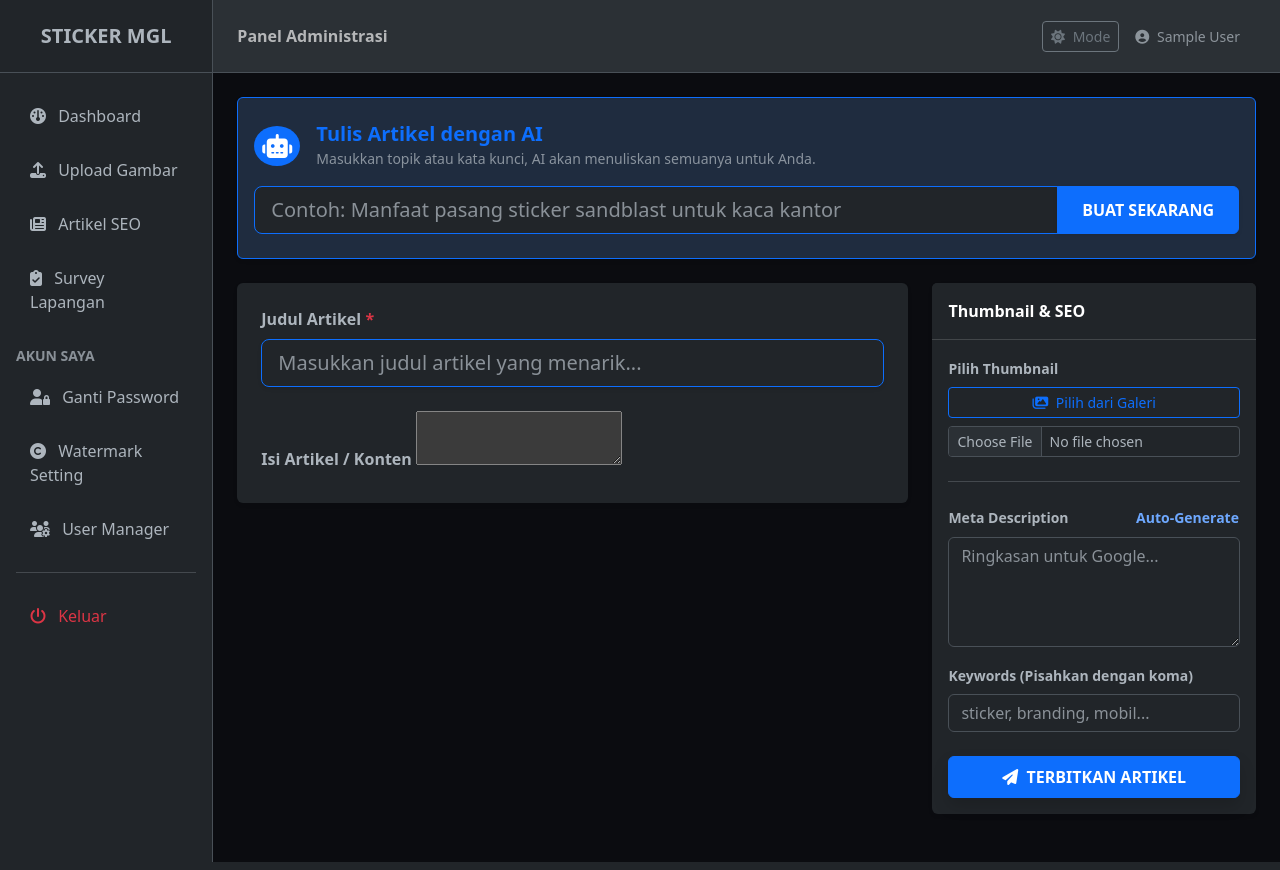
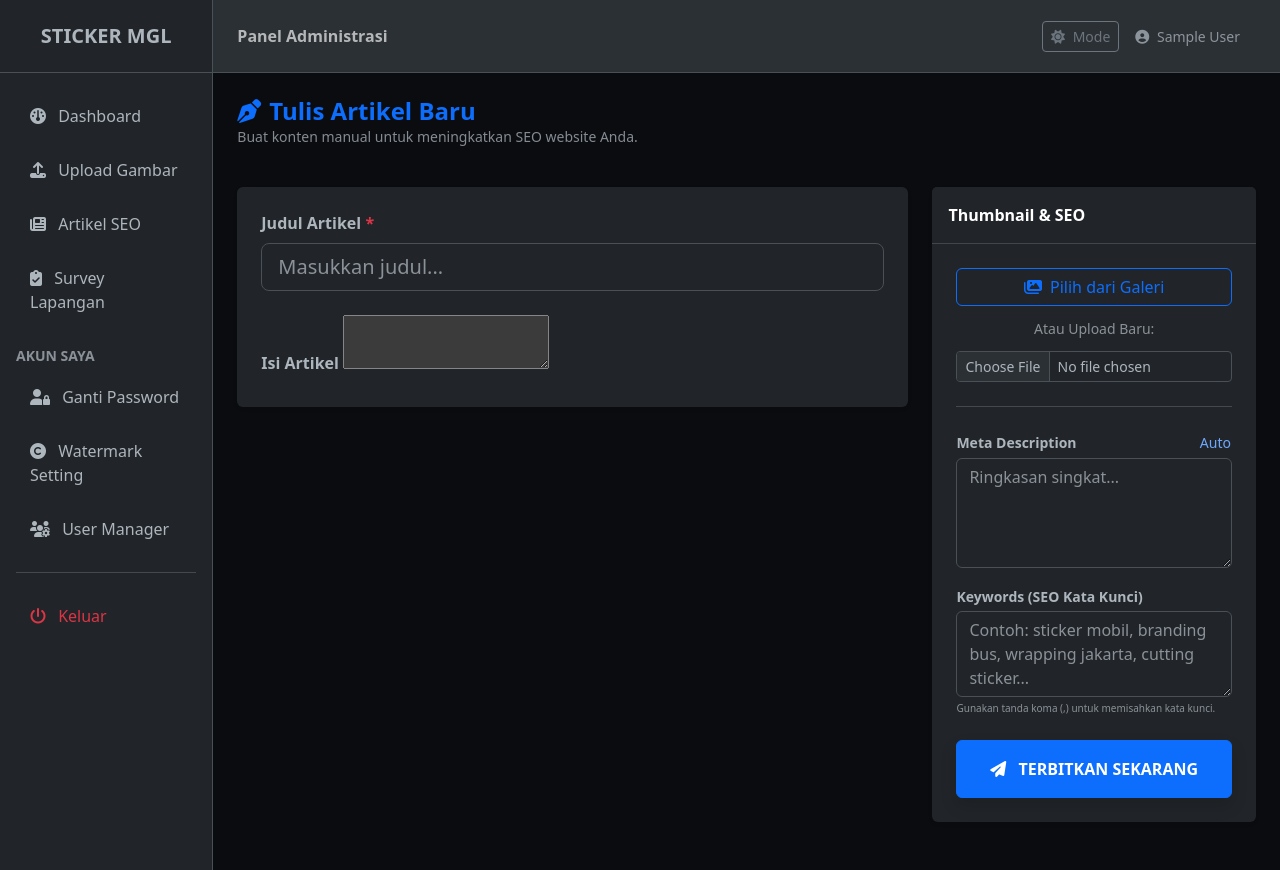
Before and after one commit to dziie-id/mgl, a PHP site: page /admin/artikel-tambah.php in a window 1280 px wide. Run offline with PHP 8.4, Linux system fonts and the light colour scheme; the visitor is signed in with stand-in values (Sample User, id 1); data that the repository does not hold is empty; a stand-in replaces the project's code that opens the database connection; some libraries are stand-ins or nearby versions.

Commit message:
update admin/artikel-tambah.php

```diff
--- a/admin/artikel-tambah.php
+++ b/admin/artikel-tambah.php
@@ -1,14 +1,10 @@
 <?php
 include '../includes/db.php';
 include 'functions.php';
-if (session_status() === PHP_SESSION_NONE) {
-    session_start();
-}
-if (!isset($_SESSION['admin_logged_in'])) {
-    header("Location: login.php");
-    exit;
-}
+if (session_status() === PHP_SESSION_NONE) { session_start(); }
+if (!isset($_SESSION['admin_logged_in'])) { header("Location: login.php"); exit; }
 
+// --- LOGIKA SIMPAN ARTIKEL ---
 if (isset($_POST['simpan_artikel'])) {
     $judul = $_POST['judul'];
     $slug  = strtolower(trim(preg_replace('/[^A-Za-z0-9-]+/', '-', $judul)));
@@ -28,84 +24,97 @@ if (isset($_POST['simpan_artikel'])) {
 
     $stmt = $pdo->prepare("INSERT INTO articles (judul, slug, konten, thumbnail, meta_desc, keyword) VALUES (?, ?, ?, ?, ?, ?)");
     $stmt->execute([$judul, $slug, $konten, $thumb_name, $meta_desc, $keyword]);
-    header("Location: artikel.php");
+
     $_SESSION['success'] = "Artikel berhasil diterbitkan!";
-    exit;
+    header("Location: artikel.php"); exit;
 }
 
 include 'header.php';
-$gallery = $pdo->query("SELECT file_name FROM galleries ORDER BY id DESC LIMIT 24")->fetchAll();
+$gallery = $pdo->query("SELECT file_name FROM galleries ORDER BY id DESC LIMIT 32")->fetchAll();
 ?>
 
-<form method="POST" enctype="multipart/form-data">
-    <div class="card border-primary shadow-sm mb-4">
-        <div class="card-body bg-primary bg-opacity-10 py-4">
-            <div class="d-flex align-items-center mb-3">
-                <div class="bg-primary text-white rounded-circle p-2 me-3">
-                    <i class="fa-solid fa-robot fa-xl"></i>
-                </div>
-                <div>
-                    <h5 class="mb-0 fw-bold text-primary">Tulis Artikel dengan AI</h5>
-                    <small class="text-muted">Masukkan topik atau kata kunci, AI akan menuliskan semuanya untuk Anda.</small>
+<style>
+    /* FIX SUMMERNOTE DARK MODE - BIAR TEKS KELIHATAN */
+    [data-bs-theme="dark"] .note-editor { background-color: #1a1a1a !important; border-color: #333 !important; }
+    [data-bs-theme="dark"] .note-editable { background-color: #1a1a1a !important; color: #ffffff !important; }
+    [data-bs-theme="dark"] .note-toolbar { background-color: #222 !important; border-bottom: 1px solid #333 !important; }
+    [data-bs-theme="dark"] .note-btn { background-color: #333 !important; border-color: #444 !important; color: white !important; }
+    [data-bs-theme="dark"] .note-resizebar { background-color: #222 !important; }
+
+    /* GABUNGAN STYLE BARU */
+    .img-picker-box { transition: 0.2s; border: 2px solid transparent; border-radius: 8px; cursor: pointer; }
+    .img-picker-box:hover { border-color: var(--primary); transform: scale(1.02); }
+    .img-selected { border-color: var(--primary) !important; background: rgba(0, 102, 255, 0.1); }
+</style>
+
+<div class="row mb-4">
+    <div class="col">
+        <h4 class="fw-bold text-primary mb-0"><i class="fa-solid fa-pen-nib me-2"></i>Tulis Artikel Baru</h4>
+        <p class="text-muted small">Buat konten manual untuk meningkatkan SEO website Anda.</p>
     </div>
 </div>
 
-            <div class="input-group">
-                <input type="text" id="ai_topic" class="form-control form-control-lg border-primary" placeholder="Contoh: Manfaat pasang sticker sandblast untuk kaca kantor">
-                <button type="button" class="btn btn-primary px-4 fw-bold shadow-sm" id="btn_generate_ai">
-                    <span id="ai_spinner" class="spinner-border spinner-border-sm d-none me-2"></span>
-                    <span id="ai_text">BUAT SEKARANG</span>
-                </button>
-            </div>
-        </div>
-    </div>
+<form method="POST" enctype="multipart/form-data">
     <div class="row g-4">
+        <!-- KIRI: ISI KONTEN -->
         <div class="col-md-8">
-            <div class="card border-0 shadow-sm">
+            <div class="card border-0 shadow-sm mb-4">
                 <div class="card-body p-4">
                     <div class="mb-4">
                         <label class="fw-bold mb-2">Judul Artikel <span class="text-danger">*</span></label>
-                        <input type="text" name="judul" id="post_title" class="form-control form-control-lg border-primary shadow-sm" placeholder="Masukkan judul artikel yang menarik..." required>
+                        <input type="text" name="judul" id="post_title" class="form-control form-control-lg" placeholder="Masukkan judul..." required>
                     </div>
 
                     <div class="mb-0">
-                        <label class="fw-bold mb-2">Isi Artikel / Konten</label>
-                        <textarea name="konten" id="post_content" class="summernote"></textarea>
+                        <label class="fw-bold mb-2">Isi Artikel</label>
+                        <!-- Textarea summernote otomatis kena CSS Fix di atas -->
+                        <textarea name="konten" class="summernote" id="post_content"></textarea>
                     </div>
                 </div>
             </div>
         </div>
 
+        <!-- KANAN: SEO & THUMBNAIL -->
         <div class="col-md-4">
             <div class="card border-0 shadow-sm mb-4">
                 <div class="card-header bg-dark text-white fw-bold py-3">Thumbnail & SEO</div>
-                <div class="card-body">
-                    <div id="preview-area" class="mb-3 text-center p-2 border rounded <?= empty($art['thumbnail']) ? 'd-none' : '' ?>">
-                        <img id="img-chosen" src="" class="img-fluid rounded shadow-sm" style="max-height: 150px;">
+                <div class="card-body p-4">
+
+                    <!-- Preview Thumbnail -->
+                    <div id="preview-area" class="mb-3 text-center p-2 border rounded bg-dark bg-opacity-25 d-none">
+                        <label class="x-small d-block mb-2 fw-bold text-primary">GAMBAR TERPILIH</label>
+                        <img id="img-chosen" src="" class="img-fluid rounded shadow-sm" style="max-height: 180px;">
                         <input type="hidden" name="selected_image" id="input-chosen">
+                        <button type="button" class="btn btn-sm btn-danger mt-2 w-100" id="btn-remove-img">Hapus Gambar</button>
                     </div>
 
-                    <label class="small fw-bold mb-2">Pilih Thumbnail</label>
-                    <div class="d-grid gap-2 mb-3">
-                        <button type="button" class="btn btn-outline-primary btn-sm" data-bs-toggle="modal" data-bs-target="#galleryModal">
-                            <i class="fa-solid fa-images me-1"></i> Pilih dari Galeri
+                    <div id="upload-instruction" class="d-grid gap-2 mb-4">
+                        <button type="button" class="btn btn-outline-primary" data-bs-toggle="modal" data-bs-target="#galleryModal">
+                            <i class="fa-solid fa-images me-2"></i>Pilih dari Galeri
                         </button>
+                        <div class="text-center small text-muted my-1">Atau Upload Baru:</div>
                         <input type="file" name="thumbnail" class="form-control form-control-sm" accept="image/*">
                     </div>
 
-                    <hr class="my-4">
+                    <hr class="my-4 opacity-25">
 
-                    <div class="d-flex justify-content-between align-items-center mb-2">
+                    <!-- SEO SECTION -->
+                    <div class="mb-3">
+                        <div class="d-flex justify-content-between align-items-center mb-1">
                             <label class="small fw-bold">Meta Description</label>
-                        <button type="button" class="btn btn-link btn-sm p-0 text-decoration-none fw-bold" onclick="generateSEO()">Auto-Generate</button>
+                            <button type="button" class="btn btn-link btn-sm p-0 text-decoration-none" onclick="autoMeta()">Auto</button>
                         </div>
-                    <textarea name="meta_desc" id="meta_desc" class="form-control mb-3 small" rows="4" placeholder="Ringkasan untuk Google..."></textarea>
+                        <textarea name="meta_desc" id="meta_desc" class="form-control small" rows="4" placeholder="Ringkasan singkat..."></textarea>
+                    </div>
 
-                    <label class="small fw-bold mb-2">Keywords (Pisahkan dengan koma)</label>
-                    <input type="text" name="keyword" id="keyword" class="form-control mb-4" placeholder="sticker, branding, mobil...">
+                    <div class="mb-4">
+                        <label class="small fw-bold mb-1">Keywords (SEO Kata Kunci)</label>
+                        <textarea name="keyword" id="keyword" class="form-control" rows="3" placeholder="Contoh: sticker mobil, branding bus, wrapping jakarta, cutting sticker..."></textarea>
+                        <div class="form-text" style="font-size: 10px;">Gunakan tanda koma (,) untuk memisahkan kata kunci.</div>
+                    </div>
 
-                    <button type="submit" name="simpan_artikel" class="btn btn-primary w-100 shadow py-2 fw-bold">
-                        <i class="fa-solid fa-paper-plane me-1"></i> TERBITKAN ARTIKEL
+                    <button type="submit" name="simpan_artikel" class="btn btn-primary w-100 shadow py-3 fw-bold">
+                        <i class="fa-solid fa-paper-plane me-2"></i> TERBITKAN SEKARANG
                     </button>
                 </div>
             </div>
@@ -113,164 +122,63 @@ $gallery = $pdo->query("SELECT file_name FROM galleries ORDER BY id DESC LIMIT 2
     </div>
 </form>
 
+<!-- MODAL MEDIA PICKER -->
 <div class="modal fade" id="galleryModal" tabindex="-1">
     <div class="modal-dialog modal-lg modal-dialog-centered">
-        <div class="modal-content border-0">
-            <div class="modal-header bg-primary text-white">
-                <h5 class="modal-title fw-bold">Pilih Gambar Galeri</h5>
+        <div class="modal-content border-0 shadow-lg">
+            <div class="modal-header bg-primary text-white py-3">
+                <h5 class="modal-title fw-bold">Pilih Gambar dari Portofolio</h5>
                 <button type="button" class="btn-close btn-close-white" data-bs-dismiss="modal"></button>
             </div>
-            <div class="modal-body bg-body-tertiary" style="max-height: 400px; overflow-y: auto;">
+            <div class="modal-body bg-dark p-3" style="max-height: 500px; overflow-y: auto;">
                 <div class="row g-2">
-                    <?php foreach ($gallery as $g): ?>
+                    <?php foreach($gallery as $g): ?>
                     <div class="col-4 col-md-3">
-                            <div class="card h-100 border-0 shadow-sm cursor-pointer img-picker-box">
+                        <div class="img-picker-box p-1">
                             <img src="../uploads/gallery/<?= $g['file_name'] ?>"
-                                    class="card-img img-picker"
-                                    style="height: 100px; object-fit: cover; cursor: pointer;"
+                                 class="img-fluid rounded shadow-sm img-click"
+                                 style="height: 110px; width: 100%; object-fit: cover;"
                                  data-filename="<?= $g['file_name'] ?>">
                         </div>
                     </div>
                     <?php endforeach; ?>
                 </div>
             </div>
-            <div class="modal-footer small text-muted">Klik pada gambar untuk memilih</div>
         </div>
     </div>
 </div>
 
 <script>
-    function generateSEO() {
-        const title = document.getElementById('post_title').value;
-        const content = $('#post_content').summernote('code');
-        const plainText = content.replace(/<[^>]*>/g, '');
-        const snippet = plainText.trim().substring(0, 160);
-
-        document.getElementById('meta_desc').value = snippet;
-        document.getElementById('keyword').value = title.toLowerCase().split(' ').join(', ');
-    }
-
-    document.querySelectorAll('.img-picker').forEach(img => {
+// 1. Logic Media Picker (Pilih Gambar)
+document.querySelectorAll('.img-click').forEach(img => {
     img.addEventListener('click', function() {
         const filename = this.getAttribute('data-filename');
-            const previewArea = document.getElementById('preview-area');
-            const imgChosen = document.getElementById('img-chosen');
-            const inputChosen = document.getElementById('input-chosen');
-            imgChosen.src = "../uploads/gallery/" + filename;
-            inputChosen.value = filename;
-            previewArea.classList.remove('d-none');
 
+        // Tampilkan area preview
+        document.getElementById('img-chosen').src = "../uploads/gallery/" + filename;
+        document.getElementById('input-chosen').value = filename;
+        document.getElementById('preview-area').classList.remove('d-none');
+        document.getElementById('upload-instruction').classList.add('d-none');
+
+        // Tutup Modal
         const modal = bootstrap.Modal.getInstance(document.getElementById('galleryModal'));
         modal.hide();
     });
 });
+
+// 2. Logic Hapus Pilihan Gambar
+document.getElementById('btn-remove-img').addEventListener('click', function() {
+    document.getElementById('preview-area').classList.add('d-none');
+    document.getElementById('upload-instruction').classList.remove('d-none');
+    document.getElementById('input-chosen').value = '';
+});
+
+// 3. Logic Auto Generate Meta
+function autoMeta() {
+    const content = $('#post_content').summernote('code');
+    const plainText = content.replace(/<[^>]*>/g, '').trim();
+    document.getElementById('meta_desc').value = plainText.substring(0, 160);
+}
 </script>
-<script>
-    document.getElementById('btn_generate_ai').addEventListener('click', function() {
-        const topic = document.getElementById('ai_topic').value;
-        if (!topic) return Swal.fire('Opps!', 'Isi topiknya dulu bang!', 'warning');
 
-        const btn = this;
-        const spinner = document.getElementById('ai_spinner');
-        const btnText = document.getElementById('ai_text');
-
-        // Loading State
-        btn.disabled = true;
-        spinner.classList.remove('d-none');
-        btnText.innerText = 'AI Sedang Menulis...';
-
-        // Kirim permintaan via AJAX
-        $.ajax({
-            url: 'ajax-generate-ai.php',
-            type: 'POST',
-            data: {
-                topic: topic
-            },
-            success: function(response) {
-                try {
-                    const res = JSON.parse(response);
-
-                    // Isi otomatis ke field form
-                    document.getElementById('post_title').value = res.judul;
-                    $('#post_content').summernote('code', res.konten);
-                    document.getElementById('meta_desc').value = res.meta_desc;
-                    document.getElementById('keyword').value = res.keywords;
-
-                    Swal.fire({
-                        icon: 'success',
-                        title: 'Artikel Selesai!',
-                        text: 'AI sudah selesai menulis. Silakan diperiksa dan jangan lupa pilih gambarnya.',
-                        background: getSwalTheme().bg,
-                        color: getSwalTheme().text
-                    });
-                } catch (e) {
-                    console.log(response);
-                    Swal.fire('Gagal', 'AI sedang error atau kuota habis.', 'error');
-                }
-            },
-            error: function() {
-                Swal.fire('Error', 'Gagal tersambung ke server.', 'error');
-            },
-            complete: function() {
-                btn.disabled = false;
-                spinner.classList.add('d-none');
-                btnText.innerText = 'BUAT SEKARANG';
-            }
-        });
-    });
-</script>
-<script>
-    document.getElementById('btn_generate_ai').addEventListener('click', function() {
-        const topic = document.getElementById('ai_topic').value;
-        if (!topic) return Swal.fire('Opps!', 'Isi topiknya dulu bang!', 'warning');
-
-        const btn = this;
-        const spinner = document.getElementById('ai_spinner');
-        const btnText = document.getElementById('ai_text');
-
-        btn.disabled = true;
-        spinner.classList.remove('d-none');
-        btnText.innerText = 'AI Sedang Menulis...';
-
-        $.ajax({
-            url: 'ajax-generate-ai.php',
-            type: 'POST',
-            data: {
-                topic: topic
-            },
-            success: function(response) {
-                // LIHAT DI SINI: Cek respon asli di Console F12
-                console.log("Respon dari AI:", response);
-
-                try {
-                    // Jika response sudah objek, tidak perlu parse lagi
-                    const res = (typeof response === 'object') ? response : JSON.parse(response);
-
-                    if (res.error) {
-                        Swal.fire('Error', res.error, 'error');
-                    } else {
-                        document.getElementById('post_title').value = res.judul;
-                        $('#post_content').summernote('code', res.konten);
-                        document.getElementById('meta_desc').value = res.meta_desc;
-                        document.getElementById('keyword').value = res.keywords;
-
-                        Swal.fire('Berhasil!', 'Artikel sudah siap, silakan diperiksa.', 'success');
-                    }
-                } catch (e) {
-                    console.error("Gagal membaca JSON:", e);
-                    Swal.fire('Format Error', 'Google ngasih jawaban tapi formatnya berantakan. Coba klik lagi bang.', 'error');
-                }
-            },
-            error: function(xhr, status, error) {
-                console.error("AJAX Error:", error);
-                Swal.fire('Koneksi Gagal', 'Server hosting abang gak kuat nungguin AI nulis.', 'error');
-            },
-            complete: function() {
-                btn.disabled = false;
-                spinner.classList.add('d-none');
-                btnText.innerText = 'BUAT SEKARANG';
-            }
-        });
-    });
-</script>
 <?php include 'footer.php'; ?>
```
Lines whose indentation alone changed are shown as unchanged.
